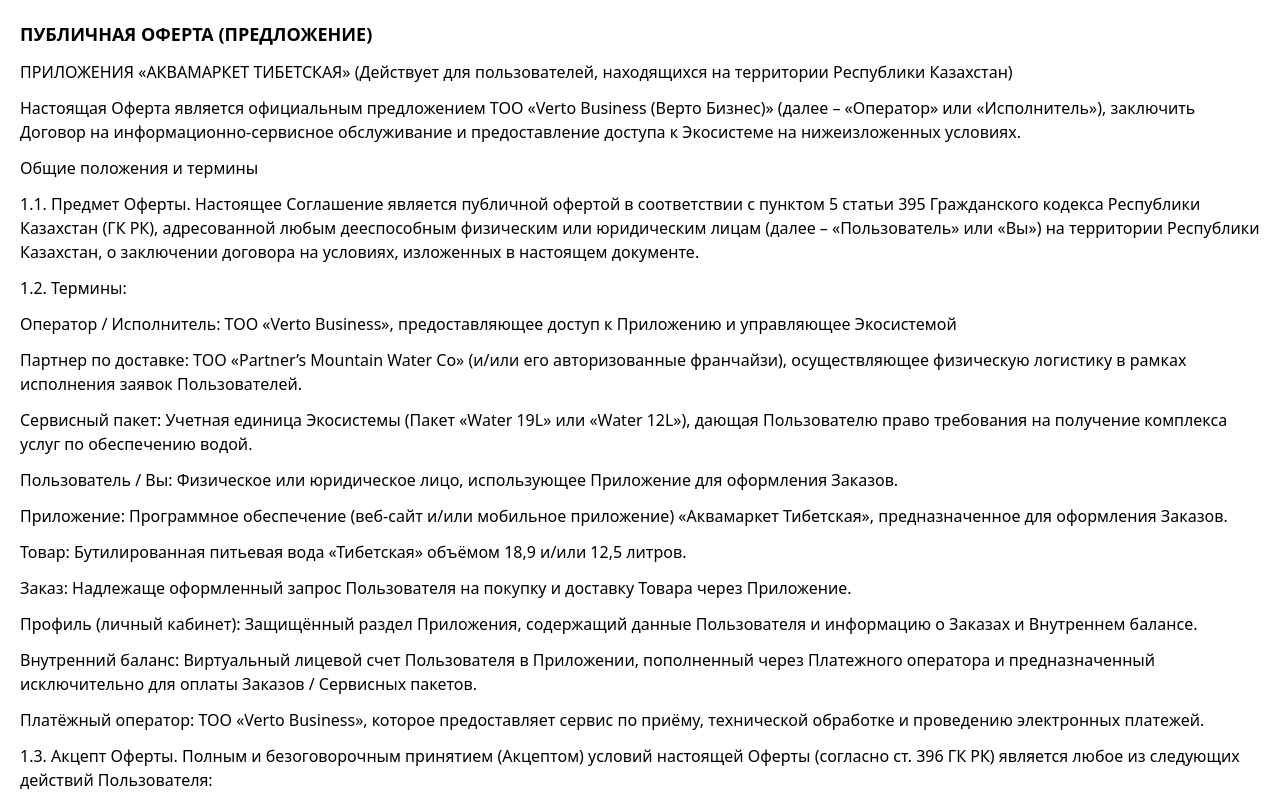
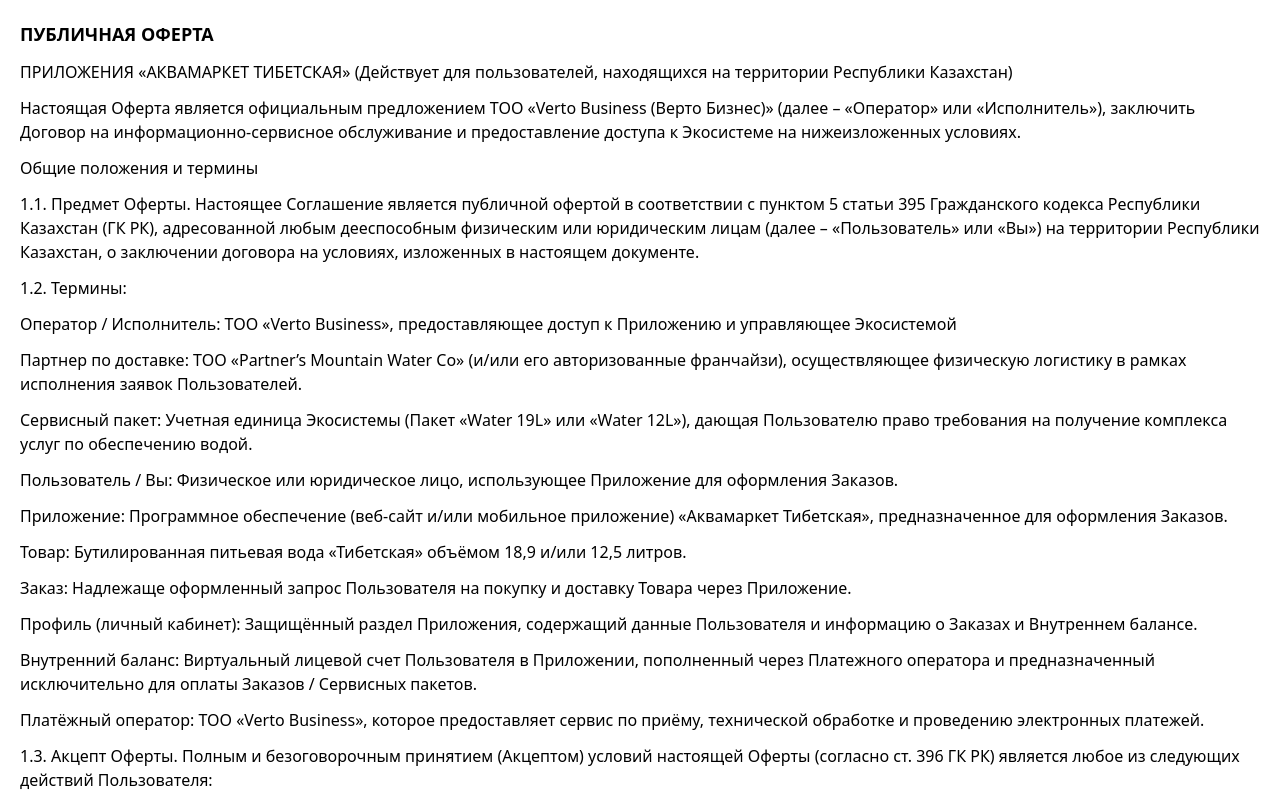
Before and after one commit to EdilKulzhabay/tibetskaya, a React (Create React App) app in the folder client/: page /publicOffer in a window 1280 px wide. Shown: the top 800 px of the page. Built offline with nearby package versions, Linux system fonts and the light colour scheme; no server answers.

Commit message:
13.02.2026 2

```diff
--- a/client/src/Pages/PublicOffer.js
+++ b/client/src/Pages/PublicOffer.js
@@ -131,7 +131,7 @@ export default function PrivacyPolicy() {
     return (
         <div className="flex flex-col min-h-screen justify-between">
             <div className="pt-5 px-5 space-y-3">
-                <h2 className="text-lg font-bold">ПУБЛИЧНАЯ ОФЕРТА (ПРЕДЛОЖЕНИЕ)</h2>
+                <h2 className="text-lg font-bold">ПУБЛИЧНАЯ ОФЕРТА</h2>
                 {formattedPublicOffer}
             </div>
 
```
